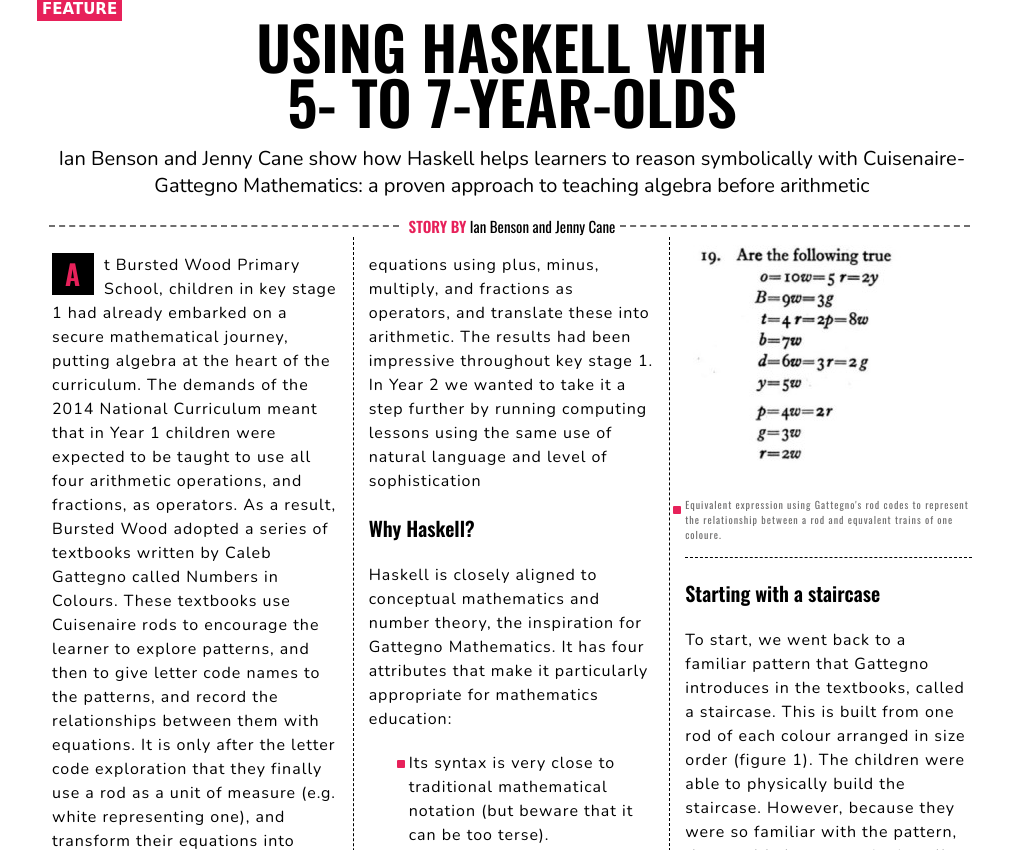
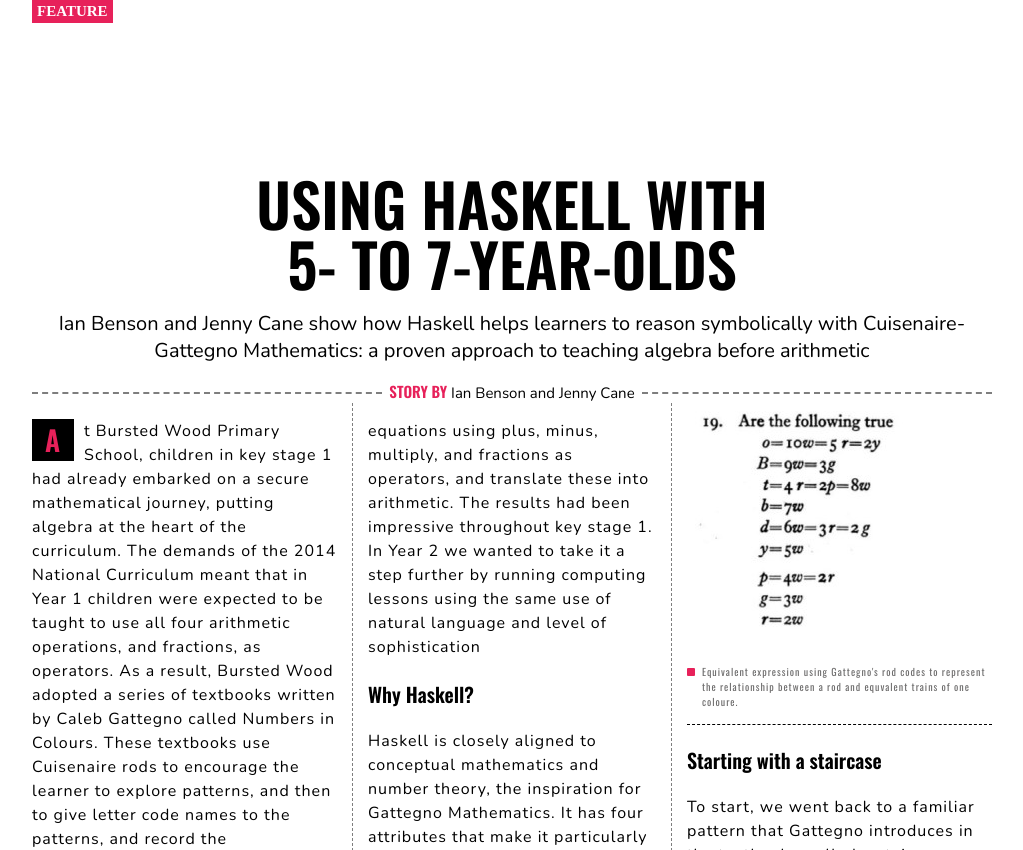
Before and after one commit to TanyaOsaulenko/Article, a plain HTML site: page index.html in a window 1280 px wide. Shown: the top 850 px of the page, without its empty margins (128-1151 px from the left). Drawn offline with nearby package versions, Linux system fonts and the light colour scheme.

Commit message:
update layout

```diff
--- a/index.html
+++ b/index.html
@@ -8,11 +8,11 @@
     <link rel="icon" href="images/favicon.ico" type="image/x-icon">
     <link href="styles/style.css" rel="stylesheet">
     <link rel="preconnect" href="https://fonts.googleapis.com">
-<link rel="preconnect" href="https://fonts.gstatic.com" crossorigin>
-<link href="https://fonts.googleapis.com/css2?family=Nunito:wght@200&family=Oswald:wght@200;400;500;600&display=swap" rel="stylesheet">
-    </head>
+    <link rel="preconnect" href="https://fonts.gstatic.com" crossorigin>
+    <link href="https://fonts.googleapis.com/css2?family=Nunito:wght@200&family=Oswald:wght@200;400;500;600&display=swap" rel="stylesheet">
+  </head>
   <body>
-    <span id="category">FEATURE</span>
+    <span class="category">FEATURE</span>
     <div id="article">
       <div class="article-header">
         <h1><strong>USING HASKELL WITH 5- TO 7-YEAR-OLDS</strong></h1>
--- a/styles/style.css
+++ b/styles/style.css
@@ -1,77 +1,8 @@
 html {
   font-size: 10px;
-  font-family: 'Oswald', 'Nunito', sans-serif;
+  font-family:  'Nunito','Oswald', sans-serif;
 }
-body {
-  max-width: 950px;
-  margin: 0 auto;
-}
-span#category {
-  font-family: cursive;
-  color: white;
-  background-color: #E7215A;
-  font-weight: bold;
-  font-size: 15px;
-  padding: 3px 5px;
-}
-h1 {
-  font-family: 'Oswald', fantasy;
-  font-size: 6rem;
-  text-transform: uppercase;
-  text-align: center;
-  letter-spacing: 0px;
-  width: 530px;
-  line-height: 5.5rem;
-  margin: 0 auto;
-}
-h2 {
-  font-family: 'Nunito', cursive;
-  font-size: 20px;
-  text-align: center;
-  font-weight: normal;
-}
-div.author span {
-  color: #E7215A;
-  font-weight: bold;
-}
-div.author {
-  font-size: 15px;
-  text-align: center;
-  position: relative;
-}
-div.author::before {
-  position: absolute;
-  content: "";
-  border-bottom: 2px dashed;
-  width: 350px;
-  margin: 10px 0 0 -360px;
-  color: #706F6F;
-}
-div.author::after {
-  position: absolute;
-  content: "";
-  border-bottom: 2px dashed;
-  width: 350px;
-  margin: 10px 0 0 5px;
-  color: #706F6F;
-}
-.article-content{
-  overflow: auto;
-  }
-.caption-pictures {
-  color: #706F6F;
-  font-family: 'Oswald', fantasy;
-  font-size: 10px;
-}
-div.image-container:first-child {
-border-bottom: 1px dashed;
-padding-bottom: 15px;
-}
-h3 {
-  font-family: Oswald, fantasy;
-  font-size: 20px;
-  text-align: left;
-}
+
 @font-face {
   font-family: 'oswaldregular';
   src: url('oswald-variablefont_wght-webfont.woff2') format('woff2'),
@@ -79,26 +10,127 @@
   font-weight: normal;
   font-style: normal;
 }
+
+@font-face {
+  font-family: 'nunitoextralight';
+  src: url('nunito-variablefont_wght-webfont.woff2') format('woff2'),
+       url('nunito-variablefont_wght-webfont.woff') format('woff');
+  font-weight: normal;
+  font-style: normal;
+}
+
+body {
+  max-width: 960px;
+  margin: 0 auto;
+}
+
+.category {
+  font-family: 'cursive';
+  color: white;
+  background-color: #E7215A;
+  font-weight: bold;
+  font-size: 15px;
+  padding: 3px 5px;
+  display: inline-block;
+  margin-bottom: 150px;
+}
+
+h1 {
+  font-family: 'Oswald', 'fantasy';
+  font-size: 60px;
+  text-transform: uppercase;
+  text-align: center;
+  width: 530px;
+  line-height: 60px;
+  margin: 0 auto;
+}
+
+h2 {
+  font-size: 20px;
+  text-align: center;
+  font-weight: normal;
+}
+
+.author span {
+  font-family: 'Oswald', 'fantasy';
+  color: #E7215A;
+  font-weight: bold;
+}
+
+.author {
+  font-size: 15px;
+  text-align: center;
+  position: relative;
+}
+
+.author::before {
+  position: absolute;
+  content: "";
+  border-bottom: 2px dashed #7e7e7e;
+  width: 350px;
+  left: 0;
+  top: 50%;
+}
+
+.author::after {
+  position: absolute;
+  content: "";
+  border-bottom: 2px dashed #7e7e7e;
+  width: 350px;
+  right: 0;
+  top: 50%;
+}
+
+.article-content {
+  overflow: auto;
+}
+
+.caption-pictures {
+  color: #706F6F;
+  font-family: 'Oswald', 'fantasy';
+  font-size: 10px;
+  padding-left: 15px;
+}
+
+.caption-pictures::before {
+  position: absolute;
+  content: "";
+  border-radius: 1px;
+  width: 8px;
+  height: 8px;
+  background-color: #E7215A;
+  top: 4px;
+  left: 0px;
+}
+
+.image-container:first-child {
+  border-bottom: 1px dashed;
+  padding-bottom: 15px;
+}
+
+h3 {
+  font-family: 'Oswald', 'fantasy';
+  font-size: 20px;
+  text-align: left;
+}
+
+ul {
+  padding-left: 15px;
+}
+
 p, li {
-  font-family: 'Nunito', system-ui;
   font-size: 16px;
   line-height: 1.5;
   letter-spacing: 1px;
   text-align: left;
-  }
-@font-face {
-    font-family: 'nunitoextralight';
-    src: url('nunito-variablefont_wght-webfont.woff2') format('woff2'),
-         url('nunito-variablefont_wght-webfont.woff') format('woff');
-    font-weight: normal;
-    font-style: normal;
 }
+
 li {
   position: relative;
   margin-top: 20px;
-  list-style-position: outside;
   list-style-type: none;
 }
+
  li::before {
   position: absolute;
   content: "";
@@ -106,9 +138,11 @@
   width: 8px;
   height: 8px;
   background-color: #E7215A;
-  margin: 9px 0 0 -12px;
+  top: 9px;
+  left: -15px;
 }
-p.editor-note::first-letter {
+
+.editor-note::first-letter {
   font-family: 'Oswald', system-ui;
   float: left;
   font-weight: bold;
@@ -119,19 +153,32 @@
   background-color: black;
   margin-right: 10px;
 }
+
 .column {
   float: left;
   width: 33.33%;
   box-sizing: border-box;
   min-height: 100%;
-  padding: 0px 15px;
+  padding: 0 15px;
 }
-.column:not(:last-child) {
-  border-right: 1px dashed;
+
+.column:first-child {
+  padding: 0 15px 0 0;
 }
+
+.column:last-child {
+  padding: 0 0 0 15px;
+}
+
+.column:nth-child(2) {
+  border-right: 1px dashed #7e7e7e;
+  border-left: 1px dashed #7e7e7e;
+}
+
 .footer {
- font-size: 15px;
+  font-size: 15px;
 }
+
 .footer span {
- margin-right: 15px;
+  margin-right: 15px;
 }
```
